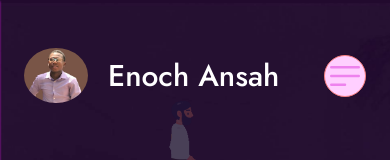
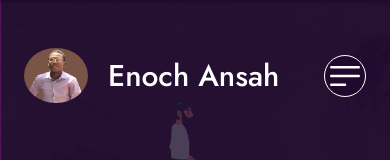
Before and after one commit to enocgit/portfolio-website-v3, a website built with Vite: page index.html in a window 390 px wide. Shown: the top 160 px of the page. Built offline with nearby package versions, Linux system fonts and the light colour scheme; files whose address does not match are found by name.

Commit message:
Modify: Styling of Hamburger button

```diff
--- a/index.html
+++ b/index.html
@@ -188,14 +188,14 @@
       </nav>
       <!-- Hamburger -->
       <span
-        class="inline-block bg-[#ffcfff] border-red-400 border rounded-full ml-auto lg2:hidden"
+        class="inline-block bg-[#21082D] border border-white rounded-full ml-auto lg2:hidden"
       >
         <svg
           xmlns="http://www.w3.org/2000/svg"
           fill="none"
           viewBox="0 0 24 24"
           stroke-width="1.5"
-          stroke="violet"
+          stroke="white"
           class="w-10 h-10 shrink-0"
           data-drawer-target="drawer-navigation"
           data-drawer-show="drawer-navigation"
```
Also changed, not shown: dist/index.html, dist/output.css, public/output.css, 4 other files.
